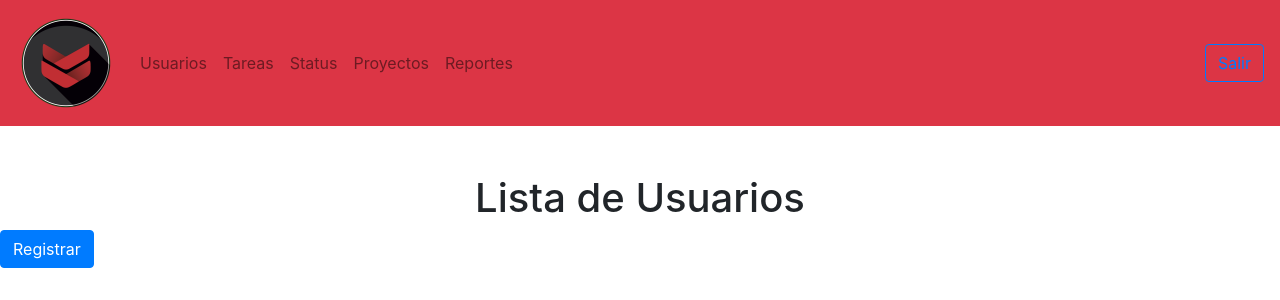
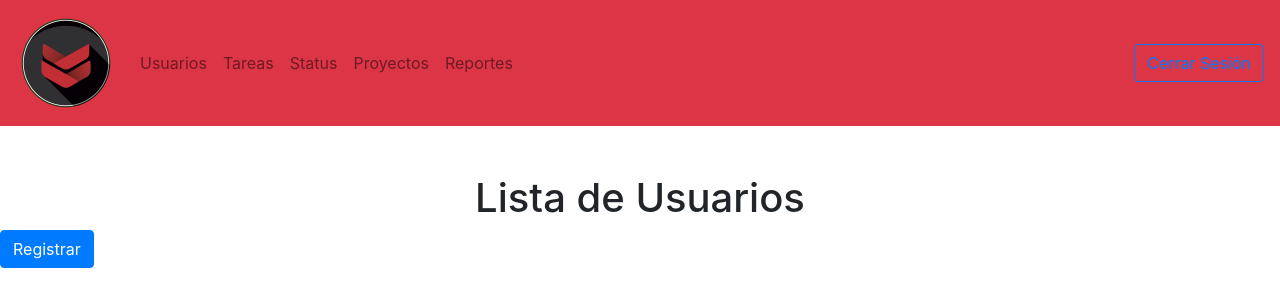
Before and after one commit to naniris/intranet, a CakePHP app: the page made by app/View/Tasks/index.ctp in a window 1280 px wide. Shown: the top 300 px of the page. Run offline with PHP 8.4 and a stand-in for CakePHP, Linux system fonts and the light colour scheme; the template is opened without the code that fills it: most values are stand-ins (such as "Sample title", 1, 10 or a date in 2020); some libraries are stand-ins or nearby versions.

Commit message:
Cambios en el Botón de Salir
Se cambio el nombre a Cerrar Sesión

```diff
--- a/app/View/Elements/menu_principal.ctp
+++ b/app/View/Elements/menu_principal.ctp
@@ -34,7 +34,7 @@
 	      </li>
 	    </ul>
 	    <form class="form-inline my-2 my-lg-0">
-	      <button class="btn btn-outline-primary my-2 my-sm-0" type="submit">Salir</button>
+	      <button class="btn btn-outline-primary my-2 my-sm-0" type="submit">Cerrar Sesión</button>
 	    </form>
 	  </div>
 	</nav>
```
